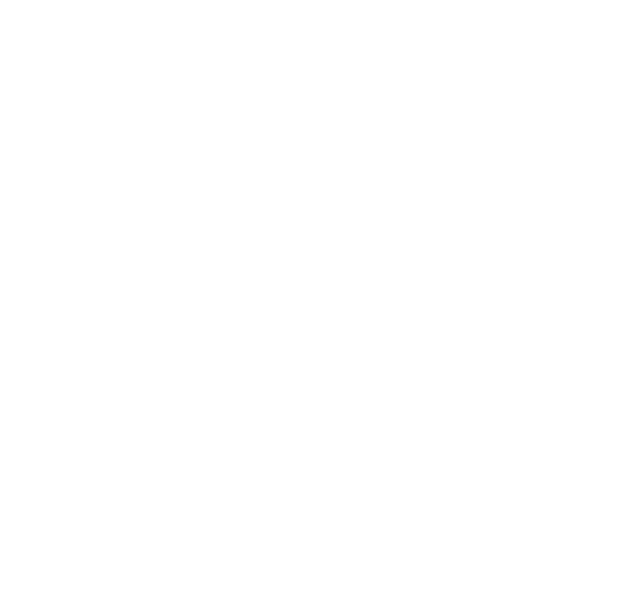
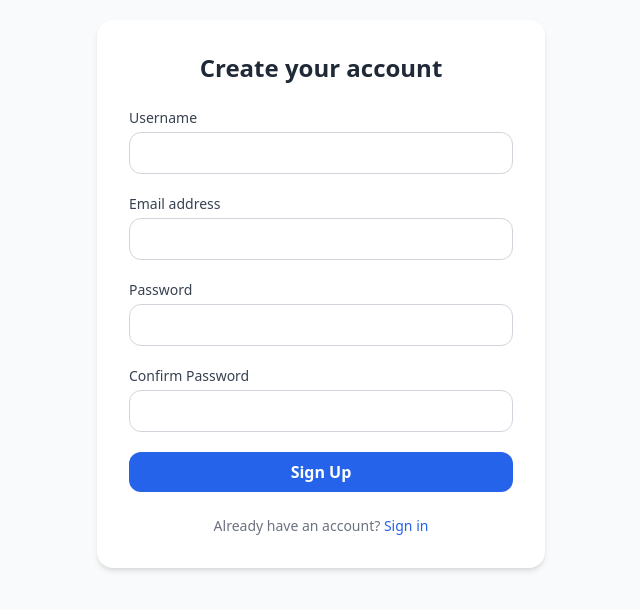
Before and after one commit to asbradley/book-app, a React (Create React App) app in the folder frontend/: page /signup in a window 1280 px wide. Before the commit this address had no page. Shown: the part 106-716 px from the top of the page, without its empty margins (319-959 px from the left). Built offline with nearby package versions, Linux system fonts and the light colour scheme.

Commit message:
Added routing for logging in and creating account from MainPage.

```diff
--- a/frontend/src/App.jsx
+++ b/frontend/src/App.jsx
@@ -14,6 +14,8 @@
     <BrowserRouter>
       <Routes>
         <Route path="/" element={<MainPage />} />
+        <Route path="/login" element={<LoginPage />} />
+        <Route path="/signup" element={<CreateAccount />} />
       </Routes>
 
     </BrowserRouter>
@@ -26,7 +28,7 @@
 
 /*
 // THIS IS TESTING TO JUST SEE IF LOGIN WORKS PROPERLY
-export default function App() {
+export d efault function App() {
   const [isAuthenticated, setIsAuthenticated] = useState(false);
 
   // Check authentication status on component mount and periodically
--- a/frontend/src/components/mainPage/Header.jsx
+++ b/frontend/src/components/mainPage/Header.jsx
@@ -2,7 +2,7 @@
 import { BookOpen, Search } from "lucide-react";
 import { Link } from "react-router-dom";
 import NeedAccount from "./NeedAccountPage";
-import profileImage from "../../assets/blank-profile.png"
+import profileImage from "../../assets/blank-profile.png";
 
 export default function BookshelfNavbar() {
   const [searchQuery, setSearchQuery] = useState("");
@@ -38,8 +38,9 @@
         </div>
       </div>
 
-      {/* Right Side: User Avatar */}
-      <div className="flex items-center">
+      {/* Right Side: User Avatar and Login Button */}
+      <div className="flex items-center gap-7">
+        {/* Avatar */}
         <div
           onClick={() => setshowPopup(true)}
           className="h-10 w-10 rounded-full bg-gray-200 overflow-hidden cursor-pointer"
@@ -52,6 +53,13 @@
           />
         </div>
 
+        {/* Login Button */}
+        <Link to="/login">
+          <button className="text-sm px-4 py-1 border border-black rounded hover:bg-black hover:text-white transition">
+            Login
+          </button>
+        </Link>
+
         {showPopup ? <NeedAccount onClose={() => setshowPopup(false)} /> : null}
       </div>
     </div>
--- a/frontend/src/components/mainPage/NeedAccountPage.jsx
+++ b/frontend/src/components/mainPage/NeedAccountPage.jsx
@@ -1,3 +1,5 @@
+import { Link } from "react-router-dom";
+
 export default function NeedAccount({ onClose }) {
   return (
     <div
@@ -24,13 +26,22 @@
           to continue and enjoy all features!
         </p>
 
-        <div className="flex justify-center">
+        <div className="flex justify-center gap-7">
           <button
             className="px-6 py-3 bg-blue-600 hover:bg-blue-700 text-white font-semibold rounded-lg shadow-md transition duration-200 ease-in-out transform hover:scale-105" // Larger button, better styling and hover effect
             onClick={onClose}
           >
             Got It!
           </button>
+
+          <Link to="/login">
+            <button
+              className="px-6 py-3 bg-blue-600 hover:bg-blue-700 text-white font-semibold rounded-lg shadow-md transition duration-200 ease-in-out transform hover:scale-105" // Larger button, better styling and hover effect
+              onClick={onClose}
+            >
+              Login
+            </button>
+          </Link>
         </div>
       </div>
     </div>
--- a/frontend/src/components/userAuthentication/CreateAccount.jsx
+++ b/frontend/src/components/userAuthentication/CreateAccount.jsx
@@ -1,45 +1,50 @@
-import { useState } from 'react';
-import axios from 'axios'
+import { useState } from "react";
+import axios from "axios";
+import { Link } from 'react-router-dom'
 
 export default function CreateAccount() {
   const [formData, setFormData] = useState({
-    username: '',
-    email: '',
-    password: '',
-    confirmPassword: ''
+    username: "",
+    email: "",
+    password: "",
+    confirmPassword: "",
   });
   const [loading, setLoading] = useState(false);
-  const [error, setError] = useState('');
-  const [success, setSuccess] = useState('');
+  const [error, setError] = useState("");
+  const [success, setSuccess] = useState("");
 
   const handleChange = (e) => {
     setFormData({
       ...formData,
-      [e.target.id]: e.target.value
+      [e.target.id]: e.target.value,
     });
     // Clear error when user starts typing
-    if (error) setError('');
+    if (error) setError("");
   };
 
   const validateForm = () => {
-    if (!formData.username || !formData.email || !formData.password || !formData.confirmPassword) {
-      setError('All fields are required');
+    if (
+      !formData.username ||
+      !formData.email ||
+      !formData.password ||
+      !formData.confirmPassword
+    ) {
+      setError("All fields are required");
       return false;
     }
 
     if (formData.username.length < 3) {
-      setError('Username must be at least 3 characters long');
+      setError("Username must be at least 3 characters long");
       return false;
     }
 
-
     if (formData.password !== formData.confirmPassword) {
-      setError('Passwords do not match');
+      setError("Passwords do not match");
       return false;
     }
 
     if (formData.password.length < 6) {
-      setError('Password must be at least 6 characters long');
+      setError("Password must be at least 6 characters long");
       return false;
     }
 
@@ -52,29 +57,38 @@
     if (!validateForm()) return;
 
     setLoading(true);
-    setError('');
+    setError("");
 
     try {
-      const response = await axios.post('/api/auth/register', {
+      const response = await axios.post("/api/auth/register", {
         username: formData.username,
         email: formData.email,
-        password: formData.password
+        password: formData.password,
       });
 
-      setSuccess('Account created successfully! Please check your email to verify your account.');
-      setFormData({ username: '', email: '', password: '', confirmPassword: '' });
+      setSuccess(
+        "Account created successfully! Please check your email to verify your account."
+      );
+      setFormData({
+        username: "",
+        email: "",
+        password: "",
+        confirmPassword: "",
+      });
       // Optionally redirect to login page
       // window.location.href = '/signin';
-
     } catch (err) {
       if (err.response) {
         // Server responded with a status other than 2xx
-        setError(err.response.data.message || 'An error occurred while creating your account');
+        setError(
+          err.response.data.message ||
+            "An error occurred while creating your account"
+        );
       } else {
         // Network error or other issue
-        setError('Network error. Please try again.');
+        setError("Network error. Please try again.");
       }
-      console.error('Registration error:', err);
+      console.error("Registration error:", err);
     } finally {
       setLoading(false);
     }
@@ -101,7 +115,10 @@
 
         <div className="space-y-5">
           <div>
-            <label htmlFor="username" className="block text-sm font-medium text-gray-700">
+            <label
+              htmlFor="username"
+              className="block text-sm font-medium text-gray-700"
+            >
               Username
             </label>
             <input
@@ -115,7 +132,10 @@
             />
           </div>
           <div>
-            <label htmlFor="email" className="block text-sm font-medium text-gray-700">
+            <label
+              htmlFor="email"
+              className="block text-sm font-medium text-gray-700"
+            >
               Email address
             </label>
             <input
@@ -129,7 +149,10 @@
             />
           </div>
           <div>
-            <label htmlFor="password" className="block text-sm font-medium text-gray-700">
+            <label
+              htmlFor="password"
+              className="block text-sm font-medium text-gray-700"
+            >
               Password
             </label>
             <input
@@ -143,7 +166,10 @@
             />
           </div>
           <div>
-            <label htmlFor="confirmPassword" className="block text-sm font-medium text-gray-700">
+            <label
+              htmlFor="confirmPassword"
+              className="block text-sm font-medium text-gray-700"
+            >
               Confirm Password
             </label>
             <input
@@ -162,15 +188,16 @@
             disabled={loading}
             className="w-full py-2 px-4 bg-blue-600 text-white font-semibold rounded-xl hover:bg-blue-700 transition duration-200 disabled:opacity-50 disabled:cursor-not-allowed"
           >
-            {loading ? 'Creating Account...' : 'Sign Up'}
+            {loading ? "Creating Account..." : "Sign Up"}
           </button>
         </div>
-        <p className="text-center text-sm text-gray-500 mt-6">
-          Already have an account?{" "}
-          <a href="/signin" className="text-blue-600 hover:underline font-medium">
-            Sign in
-          </a>
-        </p>
+
+        <Link to="/login">
+          <p className="text-center text-sm text-gray-500 mt-6">
+            Already have an account?{" "}
+            <a className="text-blue-600 hover:underline font-medium">Sign in</a>
+          </p>
+        </Link>
       </div>
     </div>
   );
--- a/frontend/src/components/userAuthentication/LoginPage.jsx
+++ b/frontend/src/components/userAuthentication/LoginPage.jsx
@@ -1,5 +1,6 @@
 import axios from "axios";
 import { useState } from "react";
+import { Link } from "react-router-dom";
 
 export default function LoginPage() {
   const [formData, setFormData] = useState({
@@ -32,7 +33,6 @@
 
       // Handle successful login
       if (response.data.token) {
-
         // Add this after the successful response
         console.log("Login response:", response.data);
         console.log("Token stored:", localStorage.getItem("token"));
@@ -115,15 +115,12 @@
           </div>
         )}
 
-        <p className="text-center text-sm text-gray-500 mt-6">
-          Don't have an account?{" "}
-          <a
-            href="/signup"
-            className="text-blue-600 hover:underline font-medium"
-          >
-            Sign up
-          </a>
-        </p>
+        <Link to="/signup">
+          <p className="text-center text-sm text-gray-500 mt-6">
+            Don't have an account?{" "}
+            <a className="text-blue-600 hover:underline font-medium">Sign up</a>
+          </p>
+        </Link>
       </div>
     </div>
   );
```
